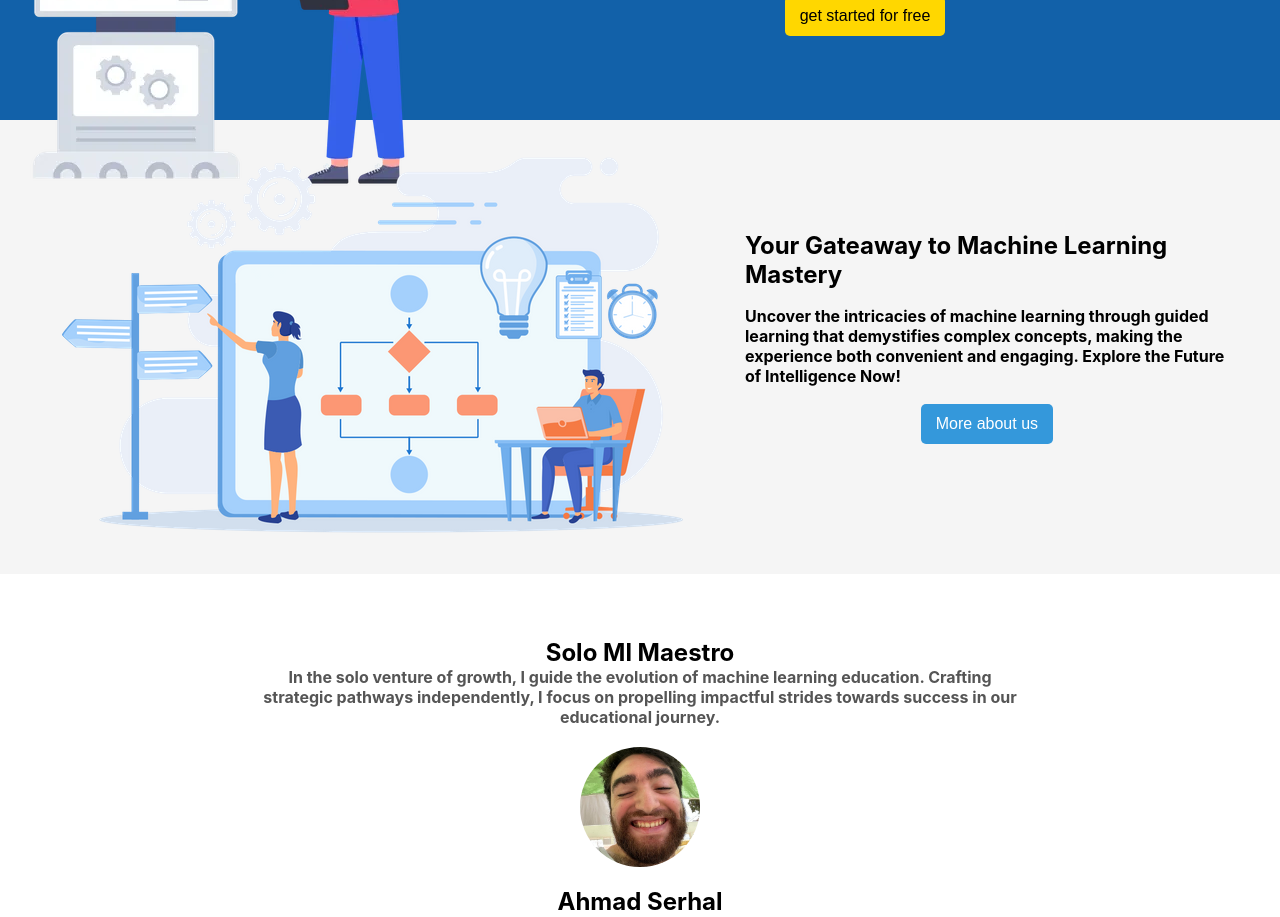
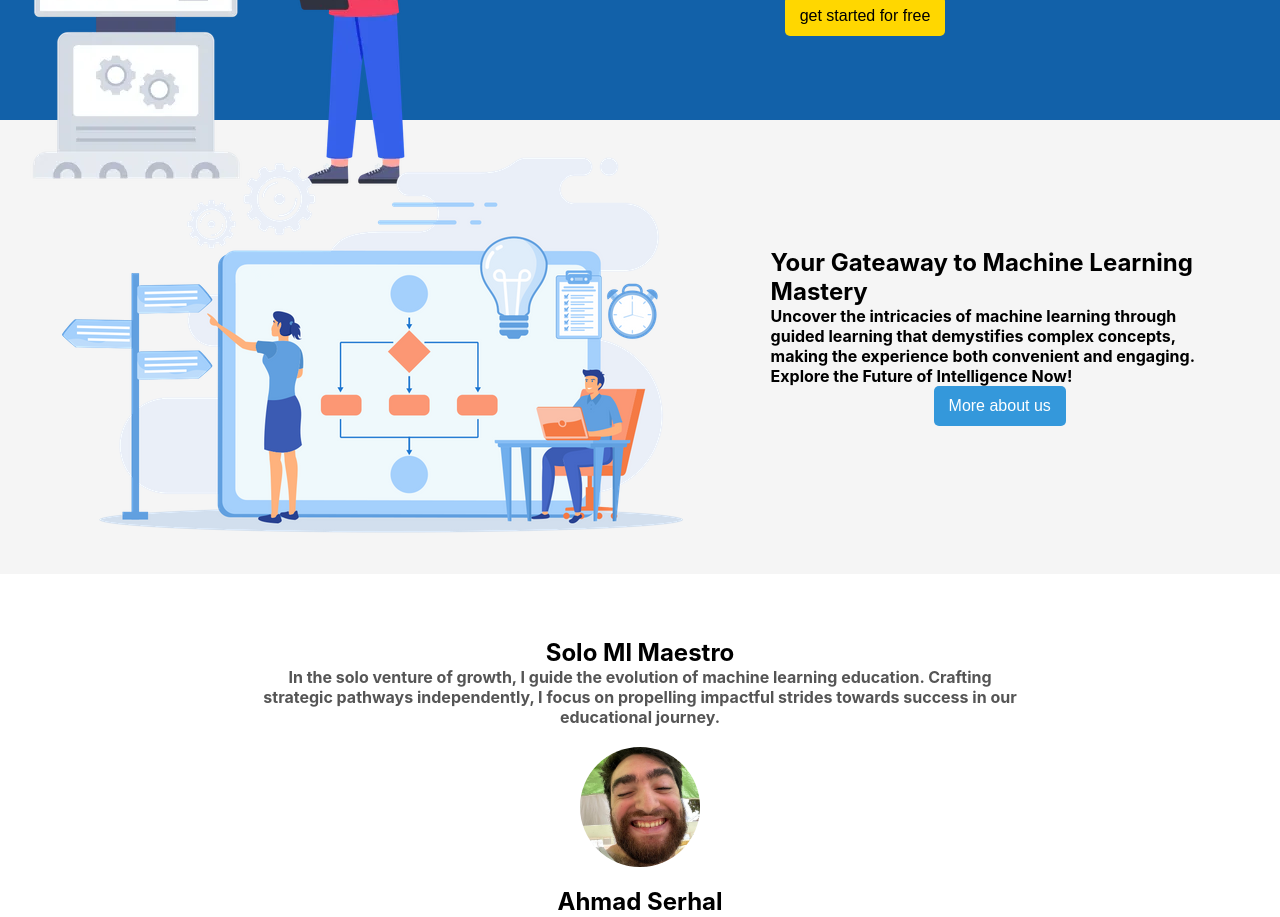
Before and after one commit to AhmadSerhall/innovativeML, a React (Create React App) app in the folder frontend/: page /landing in a window 1280 px wide. Shown: the part 840-1757 px from the top of the page. Built offline with nearby package versions, Linux system fonts and the light colour scheme.

Commit message:
making the ml-mastery section responsive

```diff
--- a/frontend/src/pages/Landing/index.jsx
+++ b/frontend/src/pages/Landing/index.jsx
@@ -44,7 +44,6 @@ const Landing = () => {
                Explore the Future of Intelligence Now! </h4>
                <Button text="More about us"/>
         </div>
-
       </div>
       <div className='ml-maestro flex column'>
         <h2>
--- a/frontend/src/pages/Landing/style.css
+++ b/frontend/src/pages/Landing/style.css
@@ -155,6 +155,9 @@
       width:100%;
       height:100%;
     }
+    .ml-text h2{
+      font-size: 1.5rem;
+    }
   }
   @media (max-width:708px){
     .banner h3{
@@ -183,10 +186,13 @@
   }
   .ml-mastery{
     background-color: #f5f5f5;
+    justify-content: center;
+    align-items: center;
   }
   .ml-text{
     gap:4%;
     margin-right:4%;
+    margin-left:2%;
   }
 .ml-maestro {
     text-align: center;
@@ -195,6 +201,19 @@
     margin-right:20%;
     margin-left:20%;
   }
+  /* @media (max-width:985px){
+    .ml-mastery .ml-text h2{
+      font-size: 1.2rem;
+    }
+
+    .ml-img-container{
+      width:40%
+    }
+    .ml-mastery .ml-img-container img{
+      width:100%;
+      height: 100%;
+    }
+  } */
   .profile-container {
     width: 120px;
     height: 120px;
```
